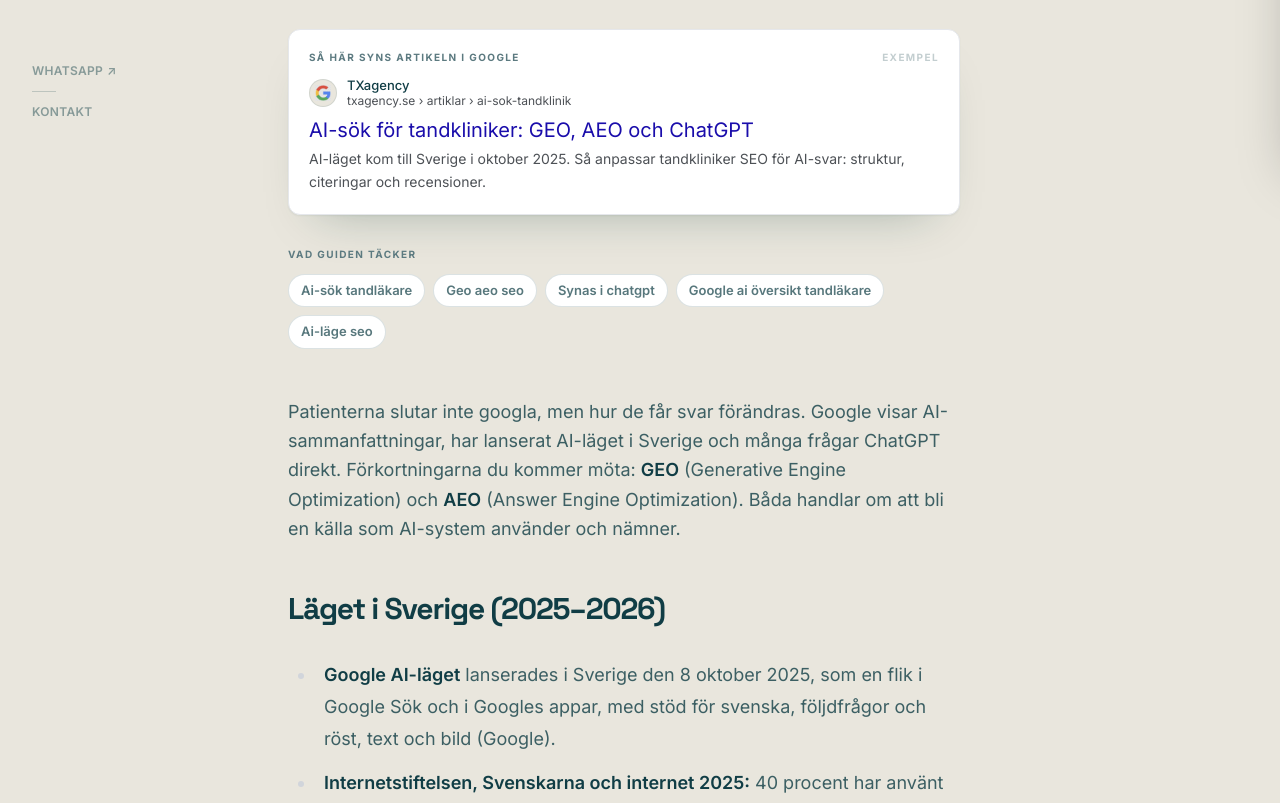
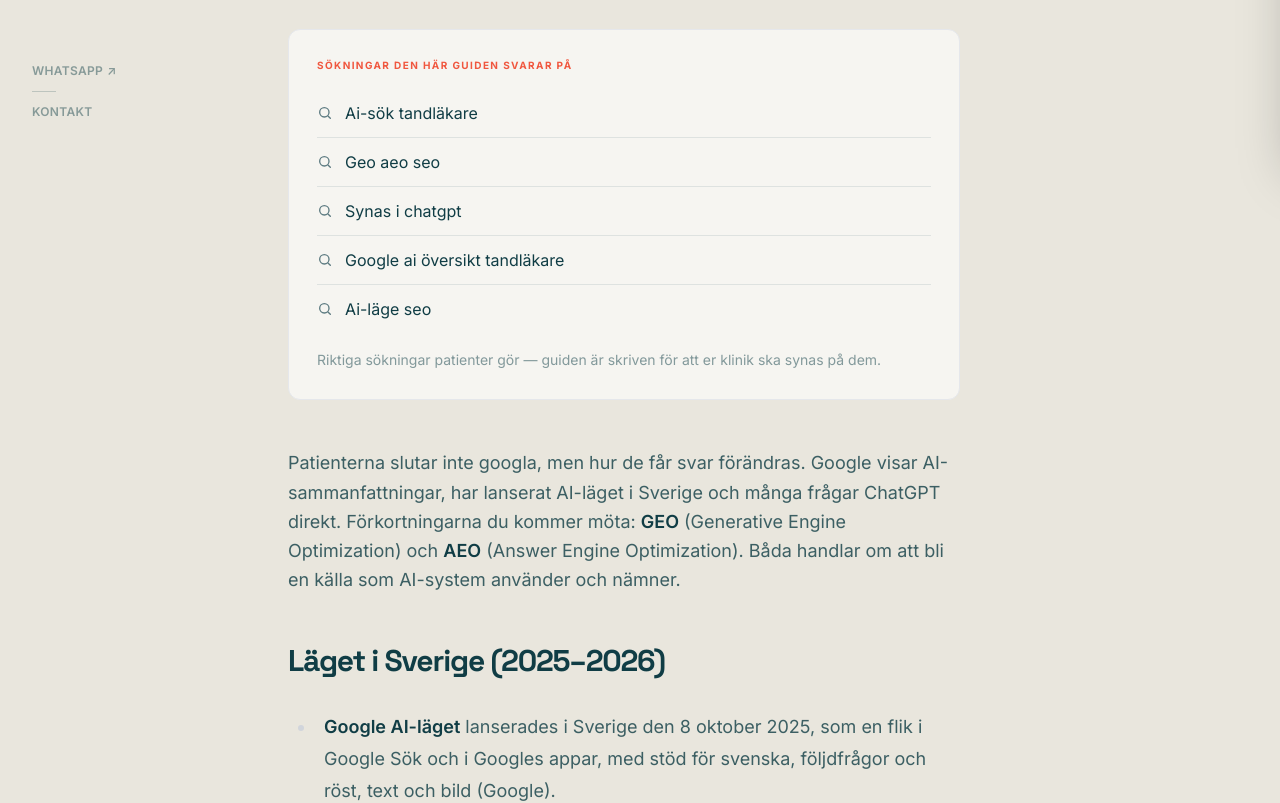
Before and after one commit to allstylecaro-byte/txagency, a React (Vite) app: page /artiklar/ai-sok-tandklinik in a window 1280 px wide. Shown: the part 640-1443 px from the top of the page. Built offline with nearby package versions, Linux system fonts and the light colour scheme.

Commit message:
Replace SERP card with on-brand search-queries block; drop heavy body transform (fixes article lag)
Co-Authored-By: Claude Opus 4.8 <noreply@anthropic.com>
Claude-Session: https://claude.ai/code/session_01QFZPMwAbU1pbUCAteXiipr

```diff
--- a/src/components/ArticleExtras.tsx
+++ b/src/components/ArticleExtras.tsx
@@ -1,12 +1,9 @@
 import type { Article } from "@/lib/articles";
 
 // Map an article's kicker/topic to a type: an icon (the real platform logo
-// where it fits the topic) and an accent label. Used to specialise each
-// article's header by type, per the brief.
-type TypeKey = "google-ads" | "seo" | "local" | "web" | "growth" | "rules" | "measure";
-
+// where it fits the topic) and an accent label. Specialises each article by
+// type, per the brief.
 type TypeMeta = {
-  key: TypeKey;
   label: string;
   icon: string | null; // path in /public, or null → inline SVG
   glyph?: "growth" | "shield" | "chart";
@@ -14,14 +11,14 @@ type TypeMeta = {
 
 export function articleType(a: Article): TypeMeta {
   const k = a.kicker.toLowerCase();
-  if (k.includes("google ads")) return { key: "google-ads", label: "Google Ads", icon: "/icons/google-ads.png" };
-  if (k.includes("hemsida")) return { key: "web", label: "Hemsida", icon: "/icons/wordpress.png" };
-  if (k.includes("lokal")) return { key: "local", label: "Lokal SEO", icon: "/icons/google.png" };
-  if (k.includes("seo")) return { key: "seo", label: "SEO", icon: "/icons/google.png" };
-  if (k.includes("ai")) return { key: "seo", label: "AI-sök", icon: "/icons/google.png" };
-  if (k.includes("mät")) return { key: "measure", label: "Mätning", icon: null, glyph: "chart" };
-  if (k.includes("juridik")) return { key: "rules", label: "Juridik", icon: null, glyph: "shield" };
-  return { key: "growth", label: a.kicker, icon: null, glyph: "growth" };
+  if (k.includes("google ads")) return { label: "Google Ads", icon: "/icons/google-ads.png" };
+  if (k.includes("hemsida")) return { label: "Hemsida", icon: "/icons/wordpress.png" };
+  if (k.includes("lokal")) return { label: "Lokal SEO", icon: "/icons/google.png" };
+  if (k.includes("seo")) return { label: "SEO", icon: "/icons/google.png" };
+  if (k.includes("ai")) return { label: "AI-sök", icon: "/icons/google.png" };
+  if (k.includes("mät")) return { label: "Mätning", icon: null, glyph: "chart" };
+  if (k.includes("juridik")) return { label: "Juridik", icon: null, glyph: "shield" };
+  return { label: a.kicker, icon: null, glyph: "growth" };
 }
 
 function Glyph({ glyph }: { glyph: NonNullable<TypeMeta["glyph"]> }) {
@@ -30,7 +27,7 @@ function Glyph({ glyph }: { glyph: NonNullable<TypeMeta["glyph"]> }) {
       ? "M12 3l7 3v5c0 4.5-3 7.5-7 9-4-1.5-7-4.5-7-9V6l7-3z"
       : glyph === "chart"
         ? "M4 19V10M10 19V4M16 19v-7M4 19h14"
-        : "M4 16l5-5 3 3 6-7M15 7h4v4"; // growth
+        : "M4 16l5-5 3 3 6-7M15 7h4v4";
   return (
     <svg viewBox="0 0 24 24" width="20" height="20" fill="none" stroke="#f0573f" strokeWidth="1.8" strokeLinecap="round" strokeLinejoin="round" aria-hidden="true">
       <path d={p} />
@@ -38,7 +35,7 @@ function Glyph({ glyph }: { glyph: NonNullable<TypeMeta["glyph"]> }) {
   );
 }
 
-// A small round badge with the type icon — for the hero.
+// Round badge with the type icon — used in the hero.
 export function TypeBadge({ article }: { article: Article }) {
   const t = articleType(article);
   return (
@@ -56,66 +53,41 @@ export function TypeBadge({ article }: { article: Article }) {
   );
 }
 
-// Google-style search result preview — "so here's how it shows up in Google".
-export function SerpPreview({ article }: { article: Article }) {
-  const t = articleType(article);
+function Magnifier({ className = "" }: { className?: string }) {
   return (
-    <div className="rounded-xl border border-ink/12 bg-white p-5 shadow-[0_1px_2px_rgba(15,61,52,0.06),0_24px_50px_-30px_rgba(15,61,52,0.35)]">
-      <div className="mb-3 flex items-center justify-between">
-        <span className="text-[10px] font-bold uppercase tracking-[0.14em] text-sage">
-          Så här syns artikeln i Google
-        </span>
-        <span className="text-[10px] font-bold uppercase tracking-[0.14em] text-ink/25">
-          Exempel
-        </span>
+    <svg viewBox="0 0 24 24" fill="none" className={className} aria-hidden="true">
+      <circle cx="11" cy="11" r="7" stroke="currentColor" strokeWidth="2" />
+      <path d="m20 20-3.2-3.2" stroke="currentColor" strokeWidth="2" strokeLinecap="round" />
+    </svg>
+  );
+}
+
+// The searches this guide answers — the "moment of search" block: real
+// Google-style queries built from the article's keywords. Reuses the site's
+// search motif; on-brand and light (no heavy card).
+export function SearchQueries({ article }: { article: Article }) {
+  const cap = (s: string) => s.charAt(0).toUpperCase() + s.slice(1);
+  const queries = Array.from(
+    new Set([article.primaryKeyword, ...article.secondaryKeywords].filter(Boolean)),
+  ).slice(0, 5);
+  if (queries.length === 0) return null;
+  return (
+    <div className="rounded-xl border border-ink/12 bg-white/60 p-6 sm:p-7">
+      <div className="text-[10px] font-bold uppercase tracking-[0.14em] text-brand">
+        Sökningar den här guiden svarar på
       </div>
-      <div className="flex items-center gap-2.5">
-        <span className="flex h-7 w-7 items-center justify-center rounded-full border border-ink/10 bg-cream">
-          {t.icon ? (
-            // eslint-disable-next-line @next/next/no-img-element
-            <img src={t.icon} alt="" className="h-4 w-4 object-contain" />
-          ) : (
-            <Glyph glyph={t.glyph ?? "growth"} />
-          )}
-        </span>
-        <span className="leading-tight">
-          <span className="block text-[13px] font-medium text-ink">TXagency</span>
-          <span className="block text-xs text-[#4d5156]">
-            txagency.se › artiklar › {article.slug}
-          </span>
-        </span>
-      </div>
-      <div className="mt-2 font-sans text-xl leading-snug text-[#1a0dab]">
-        {article.titleTag}
-      </div>
-      <p className="mt-1 max-w-2xl text-sm leading-relaxed text-[#4d5156]">
-        {article.metaDescription}
+      <ul className="mt-4 divide-y divide-ink/10">
+        {queries.map((q) => (
+          <li key={q} className="flex items-center gap-3 py-3">
+            <Magnifier className="h-4 w-4 shrink-0 text-sage" />
+            <span className="text-base text-ink">{cap(q)}</span>
+          </li>
+        ))}
+      </ul>
+      <p className="mt-4 text-sm leading-relaxed text-ink/50">
+        Riktiga sökningar patienter gör — guiden är skriven för att er klinik
+        ska synas på dem.
       </p>
     </div>
   );
 }
-
-// "What this guide covers" — the primary + secondary keywords as chips
-// (the OTP-style chips row), which doubles as on-page keyword signal.
-export function CoverageChips({ article }: { article: Article }) {
-  const terms = [article.primaryKeyword, ...article.secondaryKeywords].filter(Boolean);
-  if (terms.length === 0) return null;
-  const cap = (s: string) => s.charAt(0).toUpperCase() + s.slice(1);
-  return (
-    <div>
-      <div className="text-[10px] font-bold uppercase tracking-[0.14em] text-sage">
-        Vad guiden täcker
-      </div>
-      <div className="mt-3 flex flex-wrap gap-2">
-        {terms.map((term) => (
-          <span
-            key={term}
-            className="rounded-full border border-ink/15 bg-white px-3 py-1.5 text-[13px] font-semibold text-ink/70"
-          >
-            {cap(term)}
-          </span>
-        ))}
-      </div>
-    </div>
-  );
-}
--- a/src/pages/Article.tsx
+++ b/src/pages/Article.tsx
@@ -6,7 +6,7 @@ import { Nav } from "@/components/Nav";
 import { BookingButton } from "@/components/BookingButton";
 import { SearchSpotlight } from "@/components/SearchSpotlight";
 import { Reveal } from "@/components/Reveal";
-import { TypeBadge, SerpPreview, CoverageChips } from "@/components/ArticleExtras";
+import { TypeBadge, SearchQueries } from "@/components/ArticleExtras";
 import { getArticle, getArticleByNr, type Article } from "@/lib/articles";
 
 const SITE = "https://txagency.se";
@@ -148,21 +148,18 @@ function ArticleView({ article }: { article: Article }) {
           data-nav-theme="light"
           className="bg-cream px-6 py-20 lg:pl-72 lg:pr-16"
         >
-          {/* Structured top block: SERP preview + what the guide covers */}
-          <Reveal className="mb-12 max-w-2xl">
-            <div className="grid gap-8">
-              <SerpPreview article={article} />
-              <CoverageChips article={article} />
-            </div>
-          </Reveal>
+          {/* The searches this guide answers */}
+          <div className="mb-12 max-w-2xl">
+            <SearchQueries article={article} />
+          </div>
 
-          <Reveal className="max-w-2xl">
-            <div className="tx-prose prose prose-lg max-w-none prose-headings:font-display prose-headings:font-bold prose-headings:tracking-tightest prose-headings:text-ink prose-h2:mt-12 prose-h2:text-2xl sm:prose-h2:text-3xl prose-h3:mt-8 prose-h3:text-xl prose-p:text-ink/80 prose-p:leading-relaxed prose-li:text-ink/80 prose-strong:text-ink prose-a:text-brand prose-a:no-underline hover:prose-a:underline prose-table:text-sm prose-th:text-ink prose-td:text-ink/75 prose-hr:border-ink/12">
-              <ReactMarkdown remarkPlugins={[remarkGfm]}>
-                {article.body}
-              </ReactMarkdown>
-            </div>
-          </Reveal>
+          {/* Body — rendered directly (no big transform layer, keeps scroll
+              smooth on long articles). */}
+          <div className="tx-prose prose prose-lg max-w-2xl prose-headings:font-display prose-headings:font-bold prose-headings:tracking-tightest prose-headings:text-ink prose-h2:mt-12 prose-h2:text-2xl sm:prose-h2:text-3xl prose-h3:mt-8 prose-h3:text-xl prose-p:text-ink/80 prose-p:leading-relaxed prose-li:text-ink/80 prose-strong:text-ink prose-a:text-brand prose-a:no-underline hover:prose-a:underline prose-table:text-sm prose-th:text-ink prose-td:text-ink/75 prose-hr:border-ink/12">
+            <ReactMarkdown remarkPlugins={[remarkGfm]}>
+              {article.body}
+            </ReactMarkdown>
+          </div>
         </section>
 
         {/* Google search demo — only on the Google Ads cost guide */}
```
